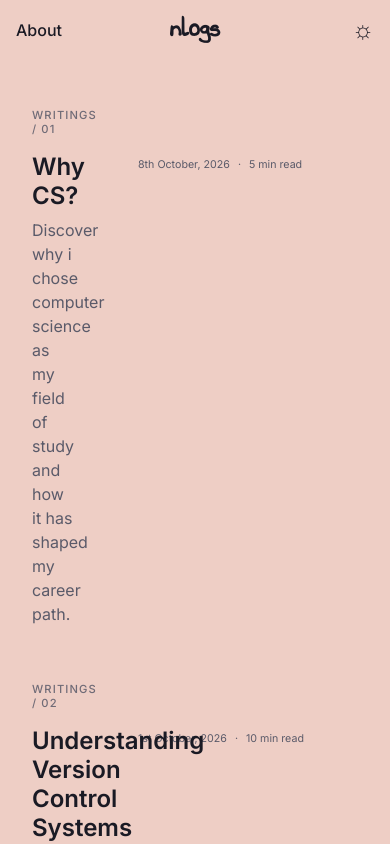
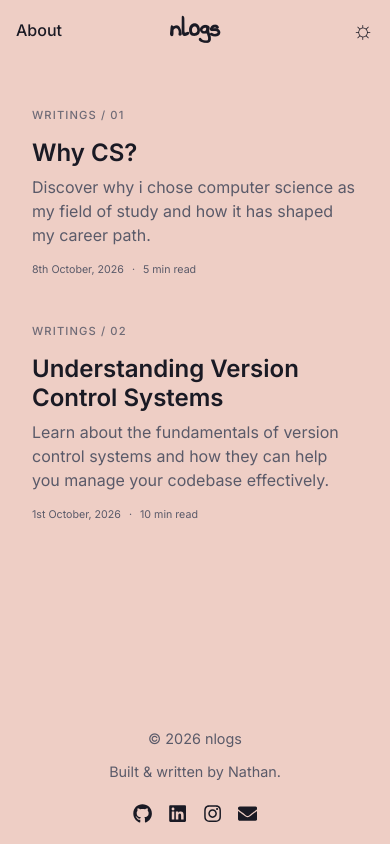
Before and after one commit to Nathanthe1dev/nlogs, a Next.js app: page / in a window 390 px wide. Shown: the top 844 px of the page. Built offline with nearby package versions, Linux system fonts and the light colour scheme.

Commit message:
nlogs about page and shared layout done

```diff
--- /dev/null
+++ b/app/components/Footer.tsx
@@ -0,0 +1,30 @@
+import { FaGithub, FaLinkedin, FaInstagram, FaEnvelope } from "react-icons/fa";
+
+
+export default function Footer() {
+  return (
+    <footer className="footer">
+        <p>© 2026 nlogs</p>
+        <p>Built & written by Nathan.</p>
+        <div className="footer-socials">
+            <a href="https://github.com/Nathanthe1dev" target="_blank" rel="noopener noreferrer" aria-label="GitHub">
+                <FaGithub />
+            </a>
+            <a href="https://www.linkedin.com/in/the-nathan-holt/" target="_blank" rel="noopener noreferrer" aria-label="LinkedIn">
+                <FaLinkedin />
+            </a>
+            <a href="https://www.instagram.com/nathan___holt" target="_blank" rel="noopener noreferrer" aria-label="Instagram">
+                <FaInstagram />
+            </a>
+            <a
+                href="https://mail.google.com/mail/?view=cm&fs=1&to=holtnathan3003@gmail.com"
+                target="_blank"
+                rel="noopener noreferrer"
+                aria-label="Email"
+            >
+                <FaEnvelope />
+            </a>
+        </div>
+    </footer>
+  );
+}
--- /dev/null
+++ b/app/components/Header.tsx
@@ -0,0 +1,13 @@
+import Link from "next/link";
+
+export default function Header() {
+    return (
+        <header className="container">
+          <nav>
+           <a href="/about">About</a>
+          </nav>
+          <Link href="/" className="logo">nlogs</Link>
+          <button className="theme-toggle" aria-label="Toggle theme">☼</button>
+        </header>
+    );
+}
--- a/app/globals.css
+++ b/app/globals.css
@@ -34,7 +34,9 @@ body {
   -webkit-font-smoothing: antialiased;
   -moz-osx-font-smoothing: grayscale;
 }
-
+main {
+  flex: 1;
+}
 * {
   box-sizing: border-box;
   padding: 0;
@@ -59,7 +61,9 @@ a {
   padding-left: 1rem;
   padding-right: 1rem;
 }
-
+header.container {
+  width: 100%;
+}
 header {
   position: relative;
   display: flex;
@@ -204,3 +208,139 @@ header nav a:hover::after {
 .posts > a:hover article h2 span::after {
   width: 100%;
 }
+
+.about {
+  width: 100%;
+  max-width: 65ch;
+  margin-left: auto;
+  margin-right: auto;
+  padding-left: 1rem;
+  padding-right: 1rem;
+  margin-top: var(--space-lg);
+  text-align: center;
+}
+.about-image {
+  display: flex;
+  justify-content: center;
+  align-items: center;
+  margin: 1rem 0;
+}
+.about-illustration {
+  width: 200px;
+  height: auto;
+}
+.about-content {
+  max-width: 60ch;
+  margin-left: auto;
+  margin-right: auto;
+}
+.about-content h1 {
+  font-size: 1.5rem;
+  font-weight: 600;
+  line-height: 1.25;
+  margin-bottom: var(--space-sm);
+}
+.about-content p {
+  font-size: 1rem;
+  color: var(--muted);
+  line-height: 1.6;
+  margin-bottom: var(--space-md);
+}
+.about-content a {
+  font-size: 1rem;
+  color: var(--foreground);
+  transition: color 0.2s ease;
+}
+
+.about-content a:hover {
+  color: var(--muted);
+}
+
+.about-content a span {
+  display: inline-block;
+  transition: transform 0.2s ease;
+}
+
+.about-content a:hover span {
+  transform: translateX(4px);
+}
+
+.about-links {
+  display: flex;
+  justify-content: center;
+  gap: var(--space-md);
+  margin-top: var(--space-lg);
+}
+
+.about-link {
+  font-family: var(--font-inter);
+  color: var(--foreground);
+  display: flex;
+  align-items: center;
+  justify-content: center;
+  padding: var(--space-sm) var(--space-md);
+  border: 1px solid var(--foreground);
+  border-radius: 8px;
+  font-size: 1rem;
+  transition: color 0.2s ease, background-color 0.2s ease;
+}
+
+.about-link:hover {
+  color: var(--muted);
+  background-color: rgba(255, 255, 255, 0.10);
+}
+
+.footer {
+  display: grid;
+  width: 100%;
+  align-items: center;
+  grid-template-columns: 1fr auto 1fr;
+  padding: var(--space-md);
+  font-size: 0.9rem;
+  color: var(--muted);
+  gap: var(--space-md);
+  margin-top: var(--space-md);
+}
+.footer-socials {
+  display: flex;
+  gap: var(--space-md);
+  justify-self: end;
+}
+.footer-socials a {
+  font-size: 1.2rem;
+  color: var(--foreground);
+  transition: color 0.2s ease;
+}
+.footer-socials a:hover {
+  color: var(--muted);
+}
+
+@media (max-width: 600px) {
+  .footer {
+    grid-template-columns: 1fr;
+    text-align: center;
+    justify-items: center;
+  }
+  .footer-socials {
+    justify-self: center;
+    margin-top: var(--space-sm);
+  }
+
+  .about-links {
+    flex-direction: column;
+  }
+
+  .about-link {
+    width: 100%;
+  }
+
+  .posts article {
+    grid-template-columns: 1fr;
+  }
+
+  .posts article footer {
+    grid-column: 1;
+    grid-row: 3;
+    padding-top: var(--space-sm);
+  }
+}
--- a/app/layout.tsx
+++ b/app/layout.tsx
@@ -1,6 +1,8 @@
 import type { Metadata } from "next";
 import { Inter } from "next/font/google";
 import "./globals.css";
+import Header from "./components/Header";
+import Footer from "./components/Footer";
 
 const inter = Inter({
   variable: "--font-inter",
@@ -15,7 +17,11 @@ export const metadata: Metadata = {
 export default function RootLayout({ children }: LayoutProps<"/">) {
   return (
     <html lang="en" >
-      <body className={`${inter.variable}`}>{children}</body>
+      <body className={`${inter.variable}`}>
+        <Header />
+        {children}
+        <Footer />
+      </body>
     </html>
   );
 }
--- a/app/page.tsx
+++ b/app/page.tsx
@@ -1,14 +1,6 @@
 export default function Home() {
   return (
        <main>
-         <header className="container">
-          <nav>
-           <a href="#">About</a>
-          </nav>
-          <a href="/" className="logo">nlogs</a>
-          <button className="theme-toggle" aria-label="Toggle theme">☼</button>
-        </header>
-
         <section className="posts">
           <a href="#">
             <article>
--- a/package.json
+++ b/package.json
@@ -11,7 +11,8 @@
   "dependencies": {
     "next": "16.3.8",
     "react": "19.2.8",
-    "react-dom": "19.2.8"
+    "react-dom": "19.2.8",
+    "react-icons": "^5.7.0"
   },
   "devDependencies": {
     "@types/node": "^20",
```
Also changed, not shown: app/about/page.tsx (added, +42 -0 lines), public/images/Hi.png (added), 1 other file (tests, documents, lock files or other folders).
